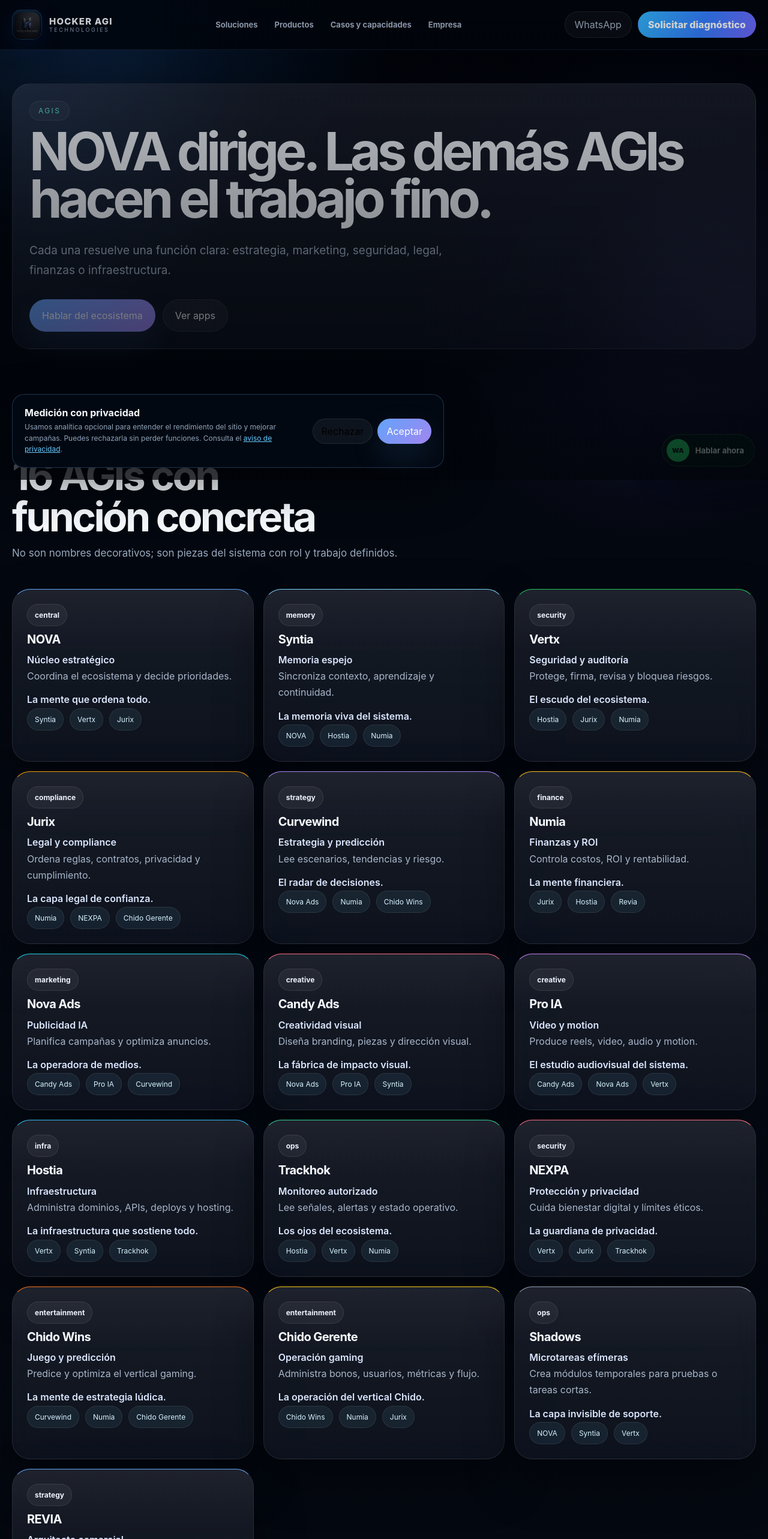
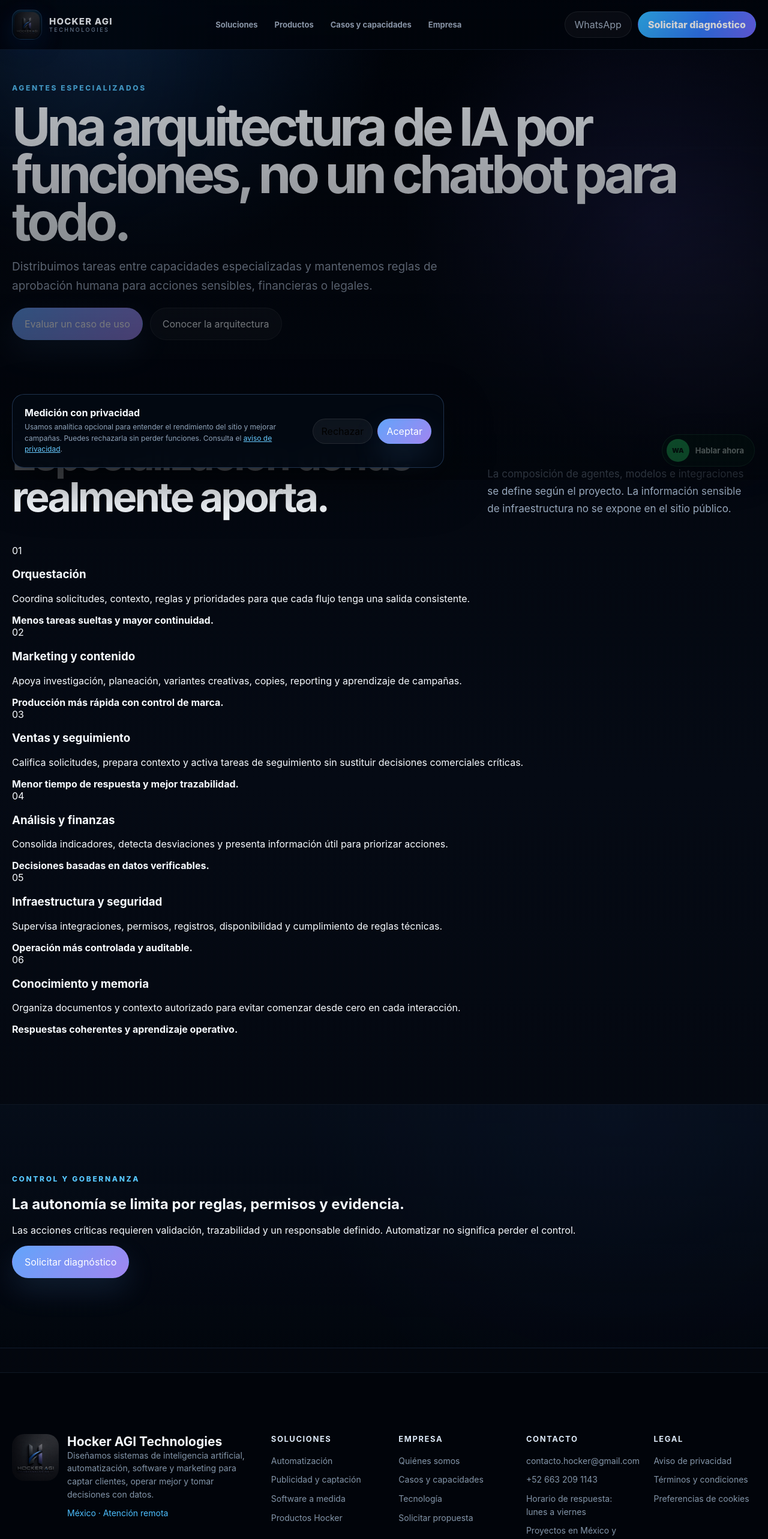
Before and after one commit to HockerAGI/hocker.agi, a Next.js app: page /agis in a window 1280 px wide. Shown: the top 2566 px of the page at 60% size. Built offline with nearby package versions, Linux system fonts and the light colour scheme.

Commit message:
fix(content): replace internal agent map with public capability model

```diff
--- a/src/app/agis/page.tsx
+++ b/src/app/agis/page.tsx
@@ -1,51 +1,70 @@
 import type { Metadata } from "next";
 import Link from "next/link";
-import { AgiGrid } from "@/components/agi-grid";
-import { SectionTitle } from "@/components/section-title";
 
 export const metadata: Metadata = {
-  title: "AGIs",
-  description: "NOVA y las AGIs del ecosistema Hocker, explicadas de forma simple.",
+  title: "Agentes especializados de inteligencia artificial",
+  description: "Conoce cómo Hocker AGI organiza agentes especializados para marketing, automatización, análisis, seguridad y operación.",
+  alternates: { canonical: "/agis" },
 };
+
+const capabilities = [
+  { title: "Orquestación", text: "Coordina solicitudes, contexto, reglas y prioridades para que cada flujo tenga una salida consistente.", benefit: "Menos tareas sueltas y mayor continuidad." },
+  { title: "Marketing y contenido", text: "Apoya investigación, planeación, variantes creativas, copies, reporting y aprendizaje de campañas.", benefit: "Producción más rápida con control de marca." },
+  { title: "Ventas y seguimiento", text: "Califica solicitudes, prepara contexto y activa tareas de seguimiento sin sustituir decisiones comerciales críticas.", benefit: "Menor tiempo de respuesta y mejor trazabilidad." },
+  { title: "Análisis y finanzas", text: "Consolida indicadores, detecta desviaciones y presenta información útil para priorizar acciones.", benefit: "Decisiones basadas en datos verificables." },
+  { title: "Infraestructura y seguridad", text: "Supervisa integraciones, permisos, registros, disponibilidad y cumplimiento de reglas técnicas.", benefit: "Operación más controlada y auditable." },
+  { title: "Conocimiento y memoria", text: "Organiza documentos y contexto autorizado para evitar comenzar desde cero en cada interacción.", benefit: "Respuestas coherentes y aprendizaje operativo." },
+] as const;
 
 export default function AgisPage() {
   return (
-    <div>
-      <section className="page-hero">
-        <div className="container">
-          <div className="panel hero-panel">
-            <div className="kicker">AGIs</div>
-            <h1 className="hero-title">
-              NOVA dirige. Las demás AGIs hacen el trabajo fino.
-            </h1>
-            <p className="hero-text">Cada una resuelve una función clara: estrategia, marketing, seguridad, legal, finanzas o infraestructura.</p>
-            <div className="hero-actions">
-              <Link href="/contacto" className="button button-primary button-big">Hablar del ecosistema</Link>
-              <Link href="/apps" className="button button-secondary button-big">Ver apps</Link>
-            </div>
+    <>
+      <section className="page-hero commercial-page-hero">
+        <div className="container narrow-container">
+          <p className="eyebrow">AGENTES ESPECIALIZADOS</p>
+          <h1 className="hero-title">Una arquitectura de IA por funciones, no un chatbot para todo.</h1>
+          <p className="hero-text">
+            Distribuimos tareas entre capacidades especializadas y mantenemos reglas de aprobación humana para acciones sensibles, financieras o legales.
+          </p>
+          <div className="hero-actions">
+            <Link href="/contacto" className="button button-primary button-big">Evaluar un caso de uso</Link>
+            <Link href="/ecosistema" className="button button-secondary button-big">Conocer la arquitectura</Link>
           </div>
         </div>
       </section>
 
       <section className="section">
         <div className="container">
-          <SectionTitle eyebrow="Mapa real" title="16 AGIs con función concreta" description="No son nombres decorativos; son piezas del sistema con rol y trabajo definidos." />
-          <AgiGrid />
+          <div className="section-head split-head">
+            <div>
+              <p className="eyebrow">CAPACIDADES PÚBLICAS</p>
+              <h2>Especialización donde realmente aporta.</h2>
+            </div>
+            <p>La composición de agentes, modelos e integraciones se define según el proyecto. La información sensible de infraestructura no se expone en el sitio público.</p>
+          </div>
+          <div className="capability-grid">
+            {capabilities.map((item, index) => (
+              <article key={item.title}>
+                <span>0{index + 1}</span>
+                <h3>{item.title}</h3>
+                <p>{item.text}</p>
+                <strong>{item.benefit}</strong>
+              </article>
+            ))}
+          </div>
         </div>
       </section>
 
-      <section className="section">
-        <div className="container">
-          <div className="panel panel-cta">
-            <div className="kicker">Valor</div>
-            <h2>Más orden, más claridad, más velocidad para vender y operar.</h2>
-            <div className="hero-actions">
-              <Link href="/ecosistema" className="button button-primary button-big">Ver ecosistema</Link>
-              <Link href="/soluciones" className="button button-secondary button-big">Ver soluciones</Link>
-            </div>
+      <section className="section section-contrast">
+        <div className="container proposal-panel">
+          <div>
+            <p className="eyebrow">CONTROL Y GOBERNANZA</p>
+            <h2>La autonomía se limita por reglas, permisos y evidencia.</h2>
+            <p>Las acciones críticas requieren validación, trazabilidad y un responsable definido. Automatizar no significa perder el control.</p>
           </div>
+          <Link href="/contacto" className="button button-primary button-big">Solicitar diagnóstico</Link>
         </div>
       </section>
-    </div>
+    </>
   );
 }
```
